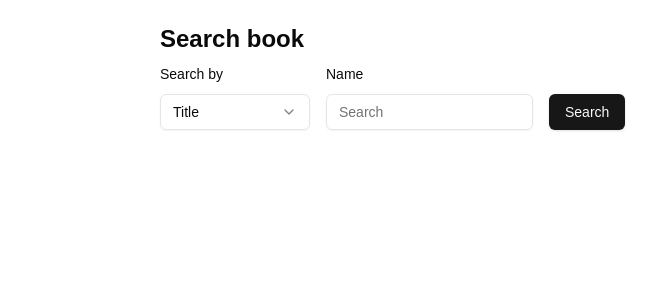
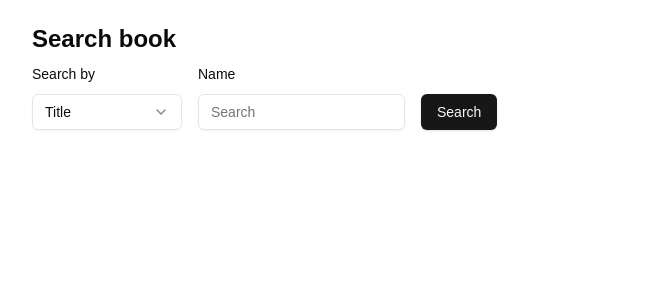
Before and after one commit to aljosabos/library-app, a Next.js app in the folder client/: page /search in a window 1280 px wide. Shown: the top 300 px of the page, without its empty margins (160-816 px from the left). Built offline with nearby package versions, Linux system fonts and the light colour scheme.

Commit message:
style: Change container width

```diff
--- a/client/src/app/search/page.tsx
+++ b/client/src/app/search/page.tsx
@@ -2,7 +2,7 @@ import { SearchBook } from "@components/features/SearchBook/SearchBook";
 
 const SearchPage = async () => {
   return (
-    <div className="mx-auto my-6 max-w-[50%]">
+    <div className="mx-auto my-6 max-w-[70%]">
       <SearchBook />
     </div>
   );
--- a/client/src/components/features/Slider/Slider.tsx
+++ b/client/src/components/features/Slider/Slider.tsx
@@ -18,7 +18,6 @@ export const Slider = () => {
       spaceBetween={50}
       slidesPerView={1}
       onSlideChange={() => console.log("slide change")}
-      onSwiper={(swiper) => console.log(swiper)}
       modules={[Pagination, Autoplay, Navigation]}
       pagination={{
         dynamicBullets: true,
```
